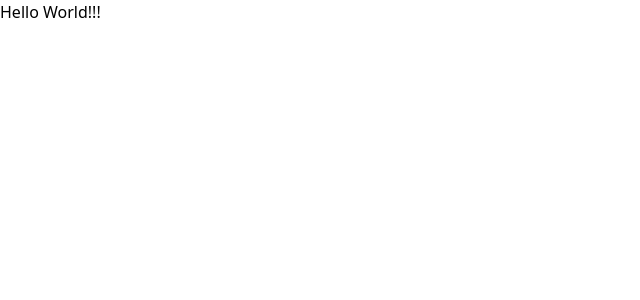
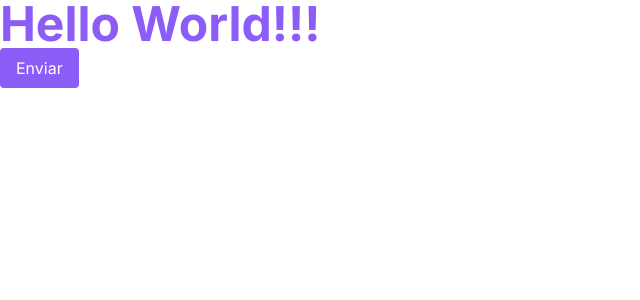
Before and after one commit to JulioC090/ignite-lab, a React (Vite) app: page / in a window 1280 px wide. Shown: the top 300 px of the page, without its empty margins (0-640 px from the left). Built offline with nearby package versions, Linux system fonts and the light colour scheme.

Commit message:
Font Inter Config

```diff
--- a/index.html
+++ b/index.html
@@ -2,8 +2,14 @@
 <html lang="en">
   <head>
     <meta charset="UTF-8" />
+    <link rel="preconnect" href="https://fonts.googleapis.com"/>
+    <link rel="preconnect" href="https://fonts.gstatic.com" crossorigin/>
+
     <link rel="icon" type="image/svg+xml" href="/vite.svg" />
     <meta name="viewport" content="width=device-width, initial-scale=1.0" />
+
+    <link href="https://fonts.googleapis.com/css2?family=Inter:wght@400;600;700&display=swap" rel="stylesheet"/>
+
     <title>Vite + React + TS</title>
   </head>
   <body>
--- a/src/App.tsx
+++ b/src/App.tsx
@@ -2,6 +2,9 @@ import './styles/global.css';
 
 export function App() {
   return (
-    <h1>Hello World!!!</h1>
+    <>
+      <h1 className='font-bold text-5xl text-violet-500'>Hello World!!!</h1>
+      <button className='bg-violet-500 font-medium px-4 py-2 rounded text-white hover:bg-violet-600'>Enviar</button>
+    </>
   )
 }
--- a/tailwind.config.cjs
+++ b/tailwind.config.cjs
@@ -4,7 +4,11 @@ module.exports = {
     './src/**/*.tsx',
   ],
   theme: {
-    extend: {},
+    extend: {
+      fontFamily:{
+        sans: 'Inter, sans-serif',
+      },
+    },
   },
   plugins: [],
 }
```
